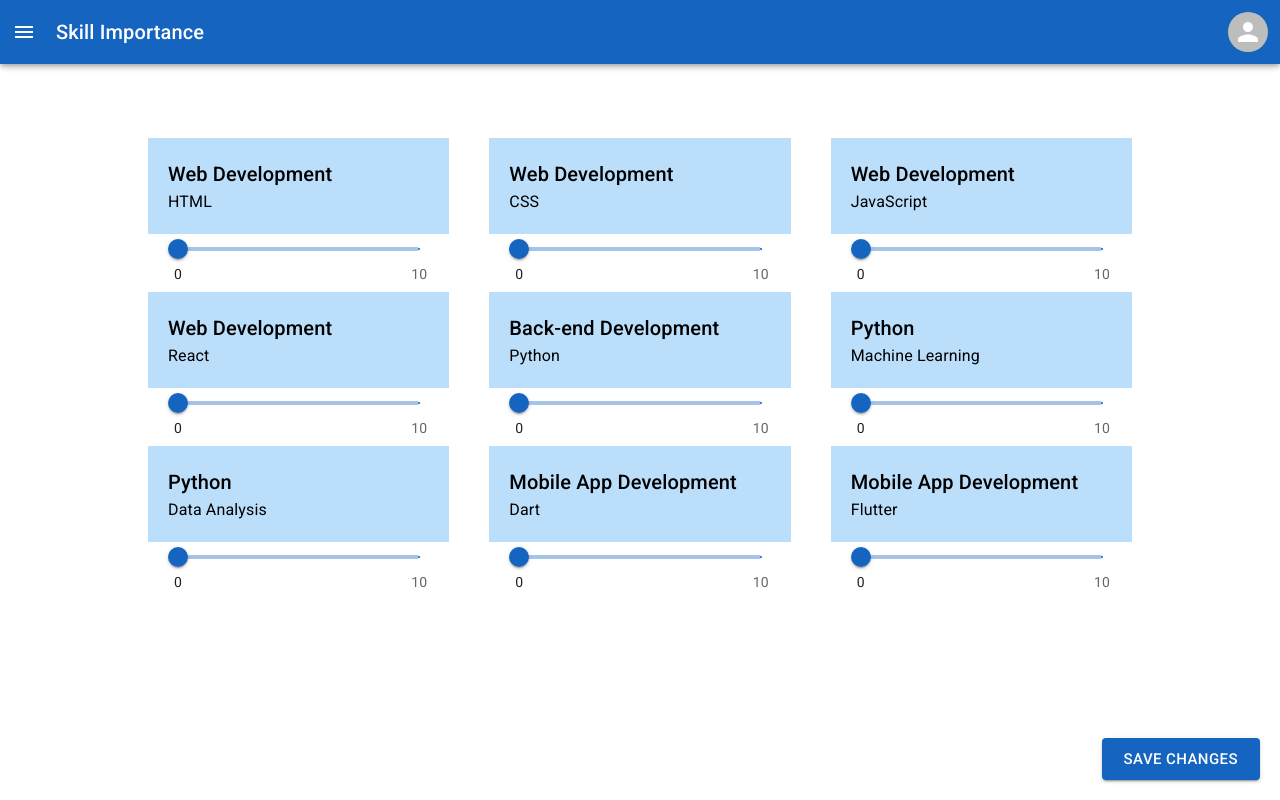
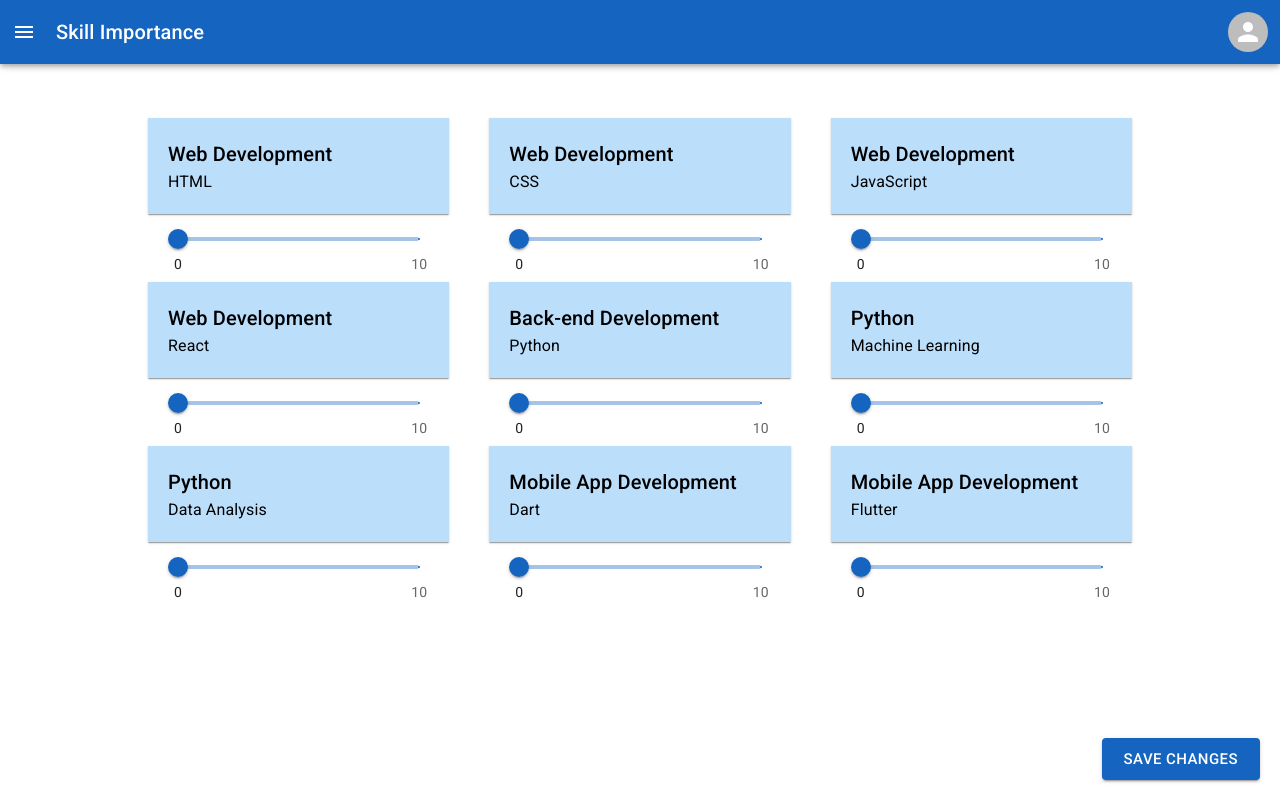
Before and after one commit to SE2-WS23/Skillverse-Web, a React (Vite) app: page /skill-importance in a window 1280 px wide. Built offline with nearby package versions, Linux system fonts and the light colour scheme.

Commit message:
Add: Final Styling

```diff
--- a/src/pages/SkillImportance/SkillImportancePage.jsx
+++ b/src/pages/SkillImportance/SkillImportancePage.jsx
@@ -58,7 +58,7 @@ function SkillImportancePage() {
           columns={12}
           sx={{
             justifyContent: "center",
-            marginTop: "50px",
+            marginTop: "30px",
           }}
         >
           {sliderData?.map((slider) => (
@@ -88,7 +88,7 @@ function SkillImportancePage() {
           color="primary"
           size="large"
           onClick={handleSubmit}
-          sx={{ margin: "10px 20px 20px 0" }}
+          sx={{ margin: "50px 20px 20px 0" }}
         >
           Save Changes
         </Button>
--- a/src/pages/SkillImportance/components/SkillImportanceItem.jsx
+++ b/src/pages/SkillImportance/components/SkillImportanceItem.jsx
@@ -31,9 +31,10 @@ function SkillImportanceItem(props) {
     <Grid item xs={12} md={6} lg={4}>
       <Box
         sx={{
-          margin: "0 20px",
+          margin: "0 20px 10px 20px",
           padding: "20px",
           background: theme.palette.primary.light,
+          boxShadow: 1,
         }}
       >
         <Typography variant="h6">{category}</Typography>
```
